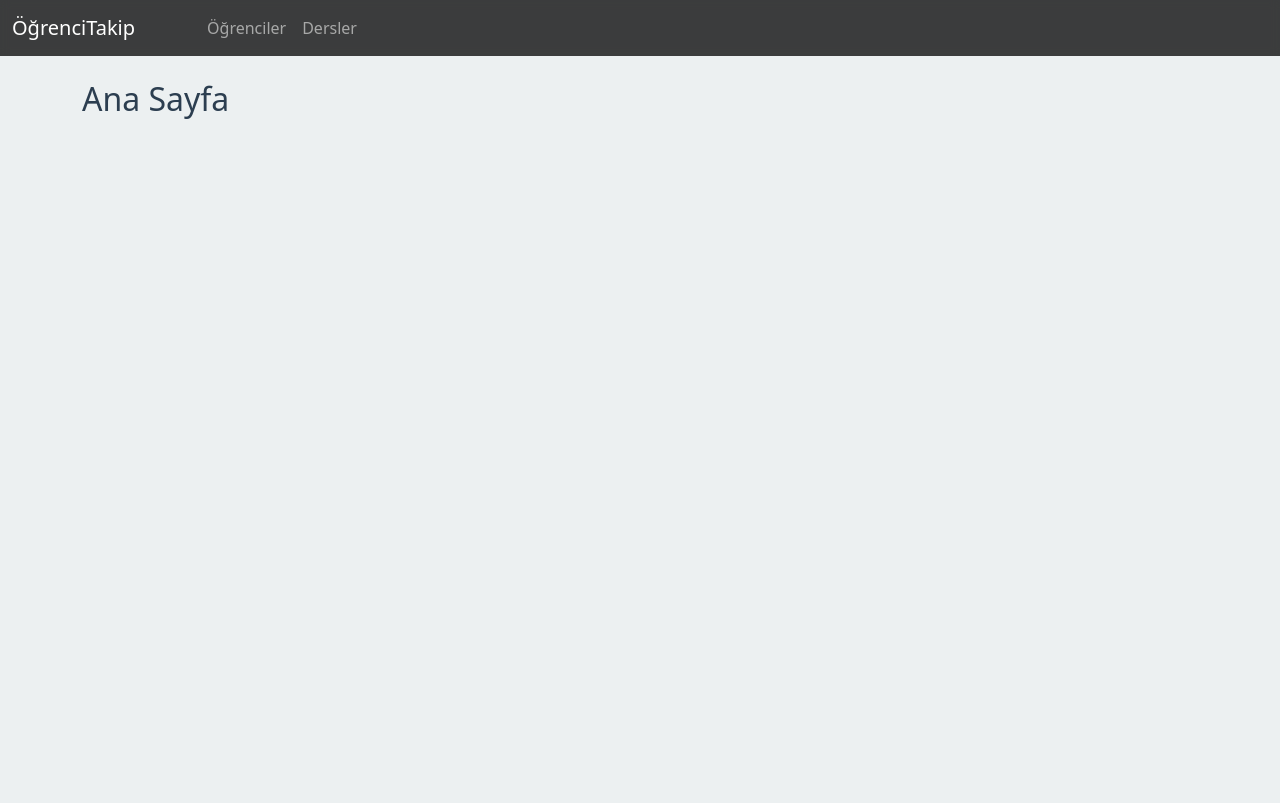
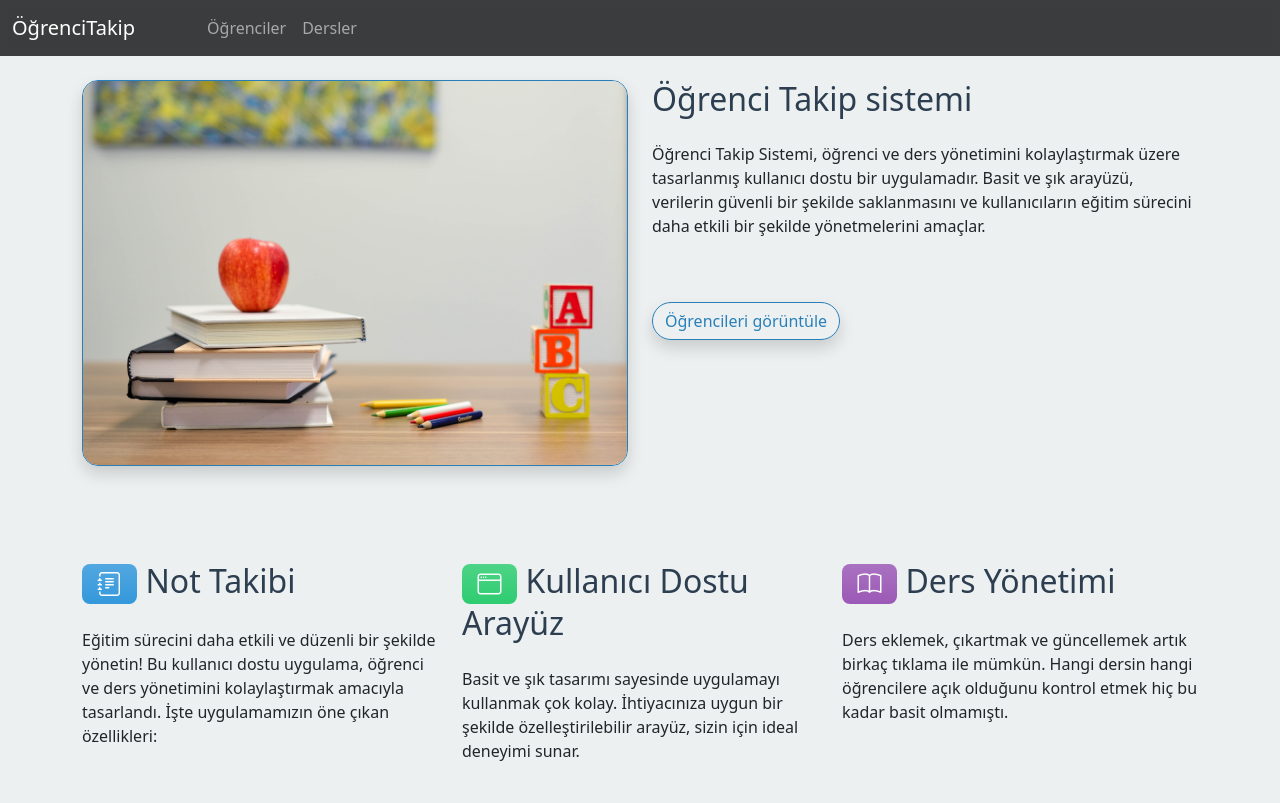
Before and after one commit to DevrimCaner/PHP-PlayGround, a PHP site: page / in a window 1280 px wide. Before the commit the page ends 119 px from the top, so only its background shows below. Run offline with PHP 8.4, Linux system fonts and the light colour scheme.

Commit message:
Home Page

```diff
--- a/student-tracking-system/css/theme.css
+++ b/student-tracking-system/css/theme.css
@@ -28,3 +28,20 @@
     border-color: #95a5a6;
 
 }
+
+.btn-outline-primary{
+    color: #2980b9;
+}
+.btn-outline-primary:hover{
+    background-color: #2980b9;
+}
+
+.bg-purple{
+    background-color: #9b59b6 !important;
+}
+.bg-primary{
+    background-color: #3498db !important;
+}
+.bg-success{
+    background-color: #2ecc71 !important;
+}
--- a/student-tracking-system/pages/home.php
+++ b/student-tracking-system/pages/home.php
@@ -1,5 +1,41 @@
 <section  class="pt-4">
     <div class="container">
-    <h1 class="text-primary fs-2">Ana Sayfa</h1>
+        <div class="row">
+            <div class="col-md-6">
+                <img class="w-100 rounded-4 border border-primary shadow mb-4" src="./images/main.jpg" alt="">
+            </div>
+            <div class="col-md-6">
+                <h1 class="text-primary fs-2">Öğrenci Takip sistemi</h1>
+                <p class="mt-4">
+                Öğrenci Takip Sistemi, öğrenci ve ders yönetimini kolaylaştırmak üzere tasarlanmış kullanıcı dostu bir uygulamadır.
+                Basit ve şık arayüzü, verilerin güvenli bir şekilde saklanmasını ve kullanıcıların eğitim sürecini daha etkili bir şekilde yönetmelerini amaçlar.
+                </p>
+                <a href="index.php?page=students" class="btn btn-outline-primary border-primary rounded-pill shadow mt-5">Öğrencileri görüntüle</a>
+            </div>
+        </div>
     </div>
 </section>
+<section  class="pt-4">
+    <div class="container mt-5">
+        <div class="row">
+            <div class="col-md-4 mb-4">
+                <h2 class="text-primary"><span class="badge bg-primary bg-gradient rounded-3"><i class="bi bi-journal-text"></i></span> Not Takibi</h2>
+                <p class="mt-4">
+                Eğitim sürecini daha etkili ve düzenli bir şekilde yönetin! Bu kullanıcı dostu uygulama, öğrenci ve ders yönetimini kolaylaştırmak amacıyla tasarlandı. İşte uygulamamızın öne çıkan özellikleri:
+                </p>
+            </div>
+            <div class="col-md-4 mb-4">
+                <h2 class="text-primary"><span class="badge bg-success bg-gradient rounded-3"><i class="bi bi-window"></i></span> Kullanıcı Dostu Arayüz</h2>
+                <p class="mt-4">
+                Basit ve şık tasarımı sayesinde uygulamayı kullanmak çok kolay. İhtiyacınıza uygun bir şekilde özelleştirilebilir arayüz, sizin için ideal deneyimi sunar.
+                </p>
+            </div>
+            <div class="col-md-4 mb-4">
+                <h2 class="text-primary"><span class="badge bg-purple bg-gradient rounded-3"><i class="bi bi-book"></i></span> Ders Yönetimi</h2>
+                <p class="mt-4">
+                Ders eklemek, çıkartmak ve güncellemek artık birkaç tıklama ile mümkün. Hangi dersin hangi öğrencilere açık olduğunu kontrol etmek hiç bu kadar basit olmamıştı.
+                </p>
+            </div>
+        </div>
+    </div>
+</section>
```
Also changed, not shown: student-tracking-system/images/main.jpg (added).
